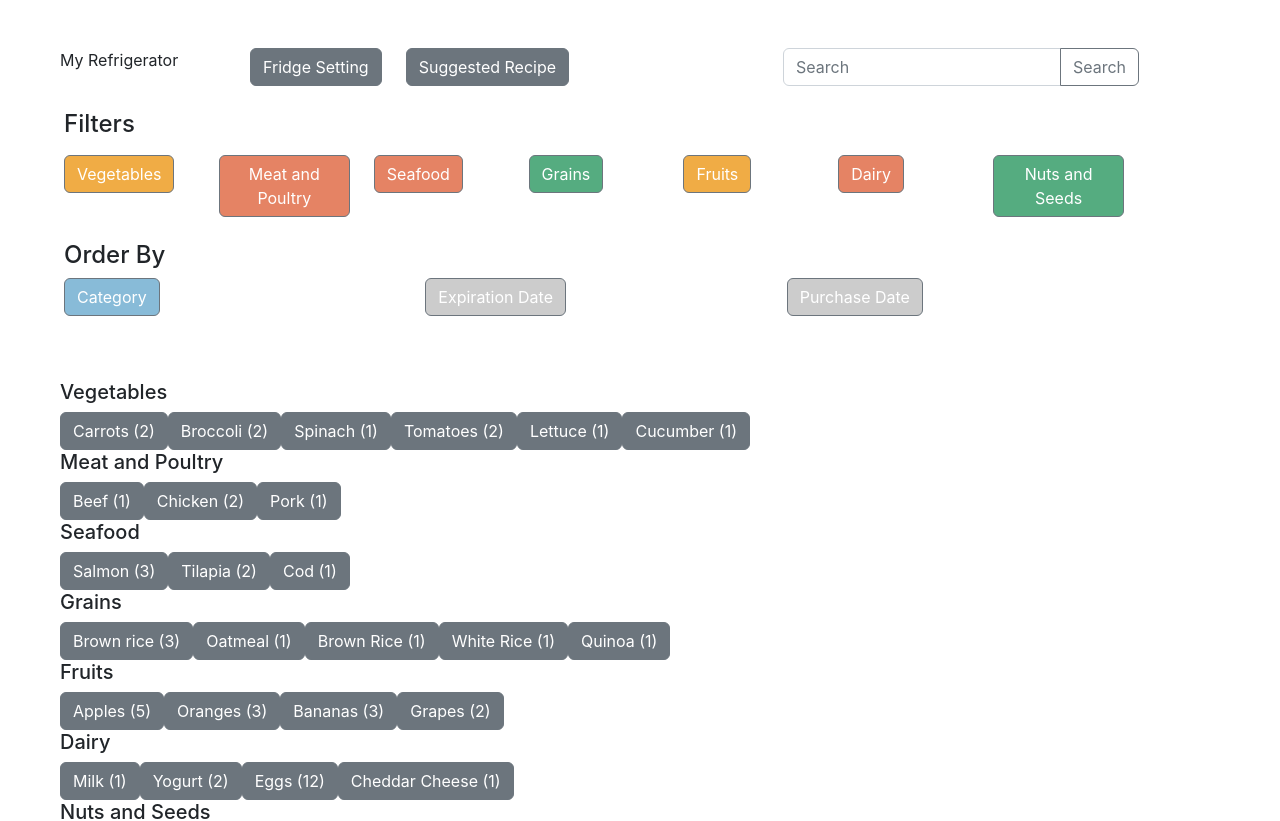
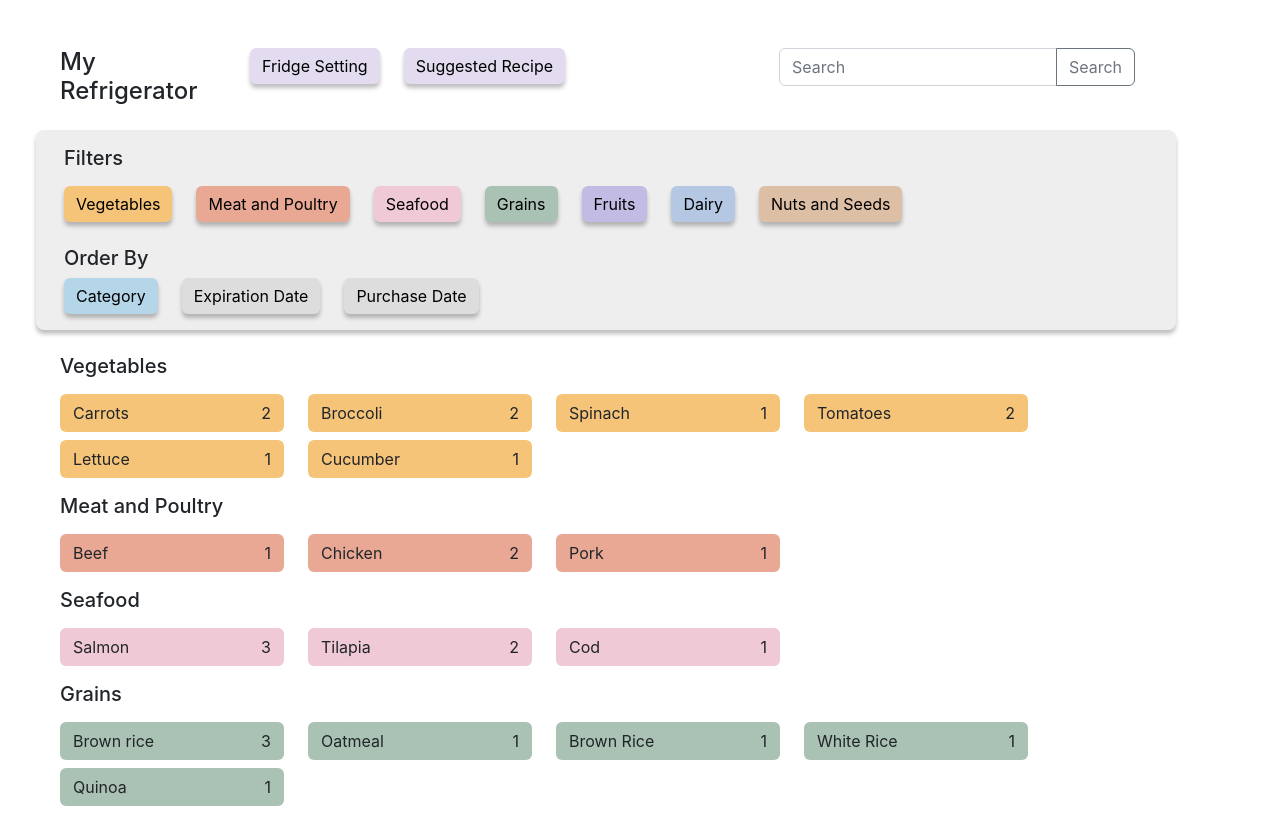
Before and after one commit to maxyhwu/feedme, a React (Create React App) app in the folder frontend/: page /myfridge in a window 1280 px wide. Shown: the top 821 px of the page. Built offline with nearby package versions, Linux system fonts and the light colour scheme.

Commit message:
Add styles to MyFridge

```diff
--- /dev/null
+++ b/frontend/src/MyFridge/myfridge.css
@@ -0,0 +1,17 @@
+.fridge-functional-button {
+    border: none;
+    background-color: #E3DBF0;
+    color: black;
+    box-shadow: 0px 4px 4px rgba(0, 0, 0, 0.25);
+}
+
+.fridge-functional-button:hover{
+    background-color: #DDDDDD;
+    color: black;
+}
+
+.fridge-condition-section {
+    background-color: #EEEEEE;
+    box-shadow: 0px 4px 4px rgba(0, 0, 0, 0.25);
+    border-radius: 0.5rem;
+}
--- a/frontend/src/MyFridge/myfridge.js
+++ b/frontend/src/MyFridge/myfridge.js
@@ -1,4 +1,5 @@
 import React from "react";
+import './myfridge.css'
 import { data } from "./fridgedata";
 
 
@@ -52,11 +53,11 @@ class FridgeFilterButton extends React.Component {
         const { active } = this.state;
 
         return (
-            <div className="col">
+            <div className="col-auto">
                 <button
                     type="button"
-                    className="btn btn-secondary"
-                    style={{ backgroundColor: active ? buttonColor : '#CCCCCC' }}
+                    className="btn btn-secondary fridge-functional-button"
+                    style={{ backgroundColor: active ? buttonColor : '#DDDDDD' }}
                     onClick={this.toggleActive}
                 >
                     {category}
@@ -75,13 +76,13 @@ class FridgeOrderButton extends React.Component {
     render() {
         const { orderBy, isActive, onClick } = this.props;
         const buttonStyle = {
-            backgroundColor: isActive ? "#88BBD8" : "#CCCCCC"
+            backgroundColor: isActive ? "#B5D6E9" : "#DDDDDD"
         };
         return (
-            <div className="col">
+            <div className="col-auto">
                 <button
                     type="button"
-                    className="btn btn-secondary"
+                    className="btn btn-secondary fridge-functional-button"
                     style={buttonStyle}
                     onClick={this.handleClick}
                 >
@@ -92,14 +93,54 @@ class FridgeOrderButton extends React.Component {
     }
 }
 
+class FridgeRenderButton extends React.Component {
+    render() {
+        const { ingredient } = this.props;
+        let bgColor;
+        switch(ingredient.category) {
+            case "Vegetables":
+                bgColor = "#F6C478";
+                break;
+            case "Meat and Poultry":
+                bgColor = "#E9A894";
+                break;
+            case "Seafood":
+                bgColor = "#F0C9D6";
+                break;
+            case "Grains":
+                bgColor = "#AAC2B4";
+                break;
+            case "Fruits":
+                bgColor = "#C2BBE3";
+                break;
+            case "Dairy":
+                bgColor = "#B4C8E4";
+                break;
+            case "Nuts and Seeds":
+                bgColor = "#DDBFA5";
+                break;
+            default:
+                bgColor = "gray";
+        }
+        return (
+            <div className="col-auto mt-2">
+                <button type="button" className="btn" style={{ backgroundColor: bgColor, width: "14rem" }}>
+                    <span style={{ float: "left" }}>{ingredient.name}</span>
+                    <span style={{ float: "right" }}>{ingredient.quantity}</span>
+                </button>
+            </div>
+        );
+    }
+}
+
 class FridgeRenderBlock extends React.Component {
     render() {
         const { title, ingredients } = this.props;
         return (
-            <div>
+            <div className="row mt-2 mb-2">
                 <h5>{title}</h5>
                 {ingredients.map((ingredient, index) => (
-                    <button type="button" className="btn btn-secondary">{ingredient.name} ({ingredient.quantity})</button>
+                    <FridgeRenderButton ingredient={ingredient} />
                 ))}
             </div>
         );
@@ -209,36 +250,36 @@ class MyFridge extends React.Component {
             <div className="container m-5">
                 <div className="row">
                     <div className="col-2">
-                        My Refrigerator
+                        <h4>My Refrigerator</h4>
                     </div>
                     <div className="col-auto">
-                        <button type="button" className="btn btn-secondary">Fridge Setting</button>
+                        <button type="button" className="btn btn-secondary fridge-functional-button">Fridge Setting</button>
                     </div>
                     <div className="col-auto">
-                        <button type="button" className="btn btn-secondary">Suggested Recipe</button>
+                        <button type="button" className="btn btn-secondary fridge-functional-button">Suggested Recipe</button>
                     </div>
                     <FridgeSearchBar searchBarValue={this.state.searchBarValue} setSearchBarValue={this.setSearchBarValue}/>
 
-                    <div className="row mt-2 mb-5 p-3">
+                    <div className="row mt-3 mb-3 p-3 fridge-condition-section">
                         <div className="row">
                             <div className="col">
-                                <h4>Filters</h4>
+                                <h5>Filters</h5>
                             </div>
                         </div>
 
                         <div className="row mt-2 mb-4">
-                            <FridgeFilterButton category="Vegetables" buttonColor="#F0AC45" addRenderFilter={this.addRenderFilter} removeRenderFilter={this.removeRenderFilter} />
-                            <FridgeFilterButton category="Meat and Poultry" buttonColor="#E58364" addRenderFilter={this.addRenderFilter} removeRenderFilter={this.removeRenderFilter} />
-                            <FridgeFilterButton category="Seafood" buttonColor="#E58364" addRenderFilter={this.addRenderFilter} removeRenderFilter={this.removeRenderFilter} />
-                            <FridgeFilterButton category="Grains" buttonColor="#55AC80" addRenderFilter={this.addRenderFilter} removeRenderFilter={this.removeRenderFilter} />
-                            <FridgeFilterButton category="Fruits" buttonColor="#F0AC45" addRenderFilter={this.addRenderFilter} removeRenderFilter={this.removeRenderFilter} />
-                            <FridgeFilterButton category="Dairy" buttonColor="#E58364" addRenderFilter={this.addRenderFilter} removeRenderFilter={this.removeRenderFilter} />
-                            <FridgeFilterButton category="Nuts and Seeds" buttonColor="#55AC80" addRenderFilter={this.addRenderFilter} removeRenderFilter={this.removeRenderFilter} />
+                            <FridgeFilterButton category="Vegetables" buttonColor="#F6C478" addRenderFilter={this.addRenderFilter} removeRenderFilter={this.removeRenderFilter} />
+                            <FridgeFilterButton category="Meat and Poultry" buttonColor="#E9A894" addRenderFilter={this.addRenderFilter} removeRenderFilter={this.removeRenderFilter} />
+                            <FridgeFilterButton category="Seafood" buttonColor="#F0C9D6" addRenderFilter={this.addRenderFilter} removeRenderFilter={this.removeRenderFilter} />
+                            <FridgeFilterButton category="Grains" buttonColor="#AAC2B4" addRenderFilter={this.addRenderFilter} removeRenderFilter={this.removeRenderFilter} />
+                            <FridgeFilterButton category="Fruits" buttonColor="#C2BBE3" addRenderFilter={this.addRenderFilter} removeRenderFilter={this.removeRenderFilter} />
+                            <FridgeFilterButton category="Dairy" buttonColor="#B4C8E4" addRenderFilter={this.addRenderFilter} removeRenderFilter={this.removeRenderFilter} />
+                            <FridgeFilterButton category="Nuts and Seeds" buttonColor="#DDBFA5" addRenderFilter={this.addRenderFilter} removeRenderFilter={this.removeRenderFilter} />
                         </div>
 
                         <div className="row">
                             <div className="col">
-                                <h4>Order By</h4>
+                                <h5>Order By</h5>
                             </div>
                         </div>
 
```
